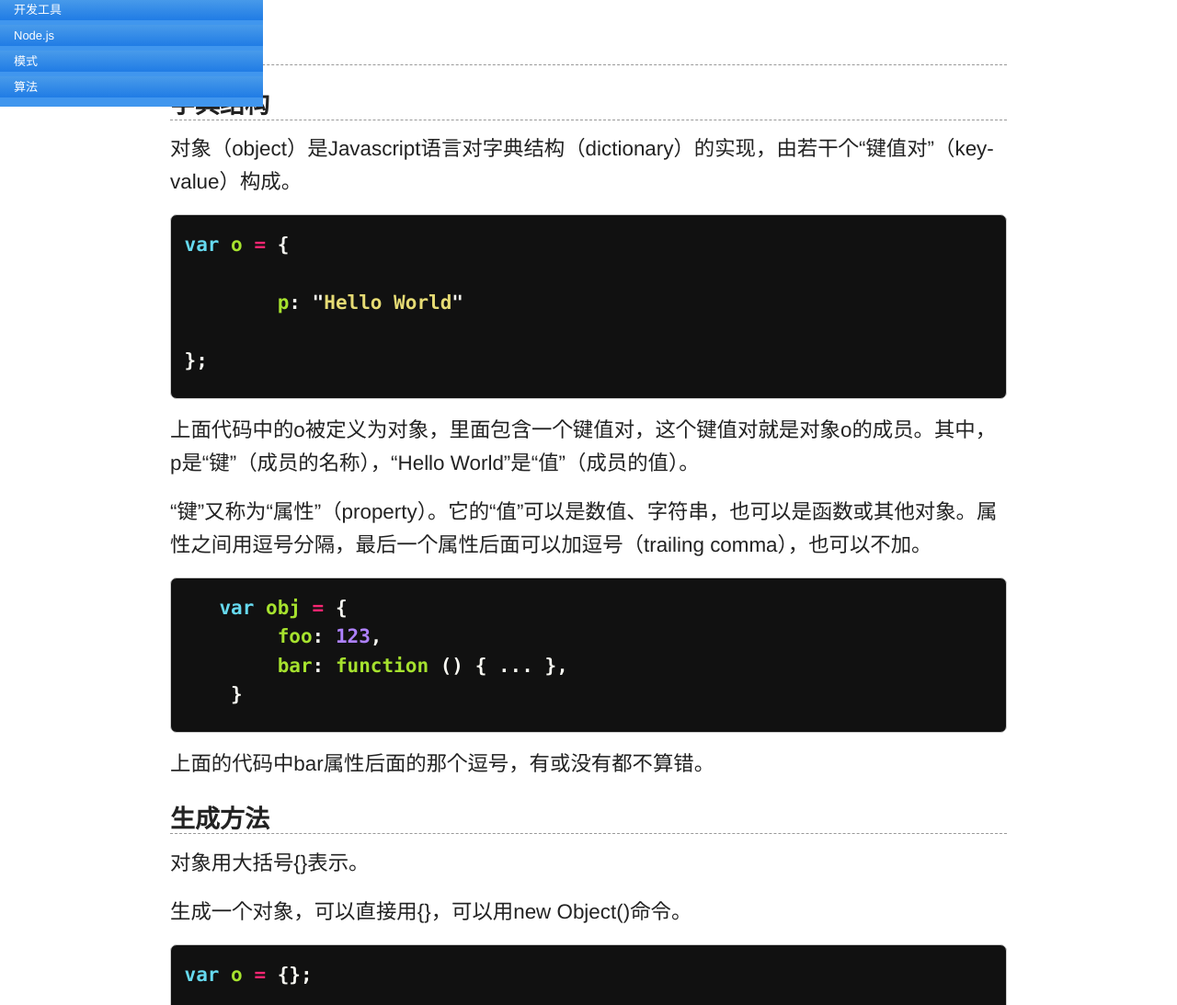
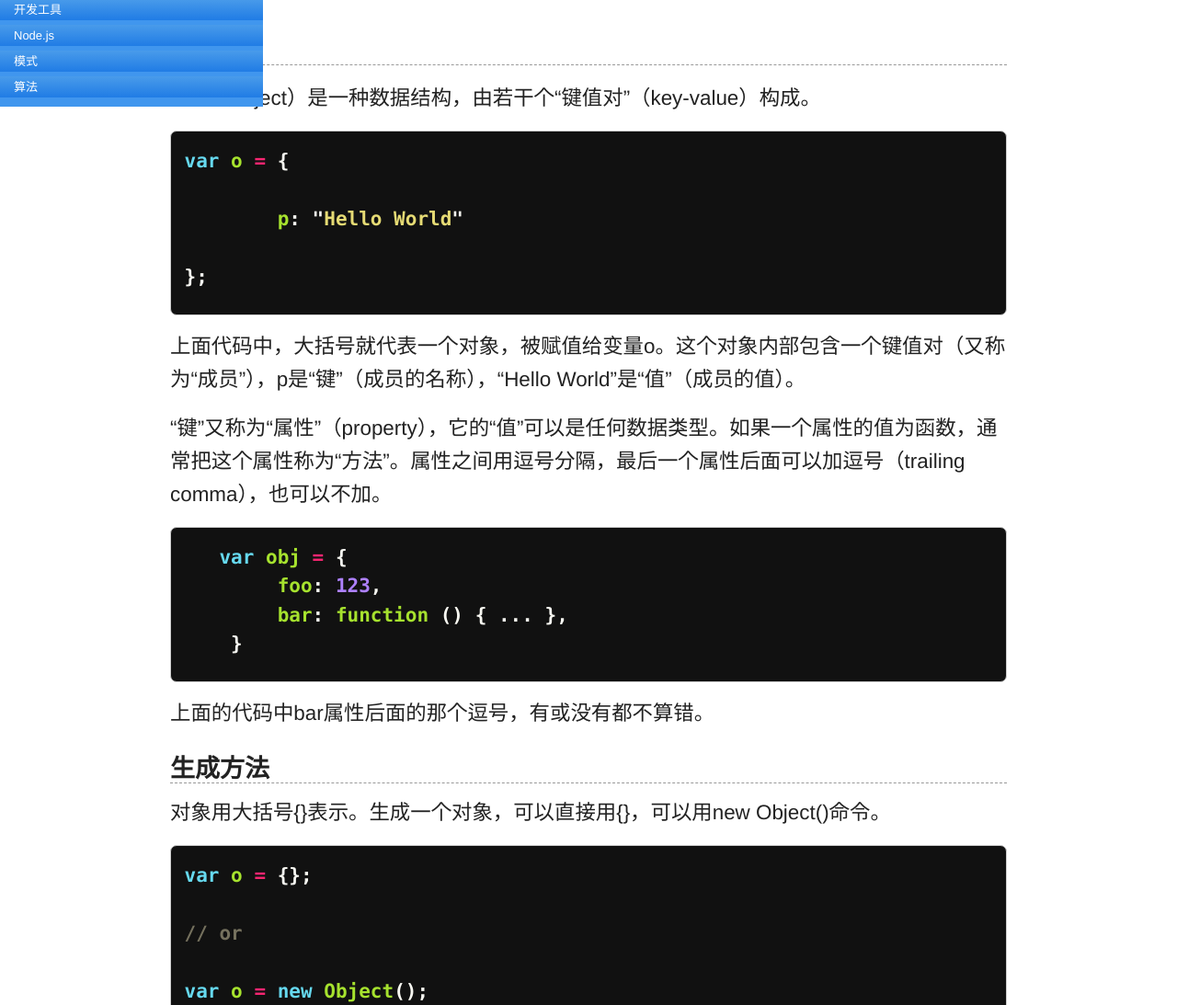
Before and after one commit to ruanyf/jstutorial, a Jekyll site: the page built from grammar/object.md, in a window 1280 px wide and 1400 px high, cut to the strip 307-1400 px from the top of the window. Shown: the whole strip at 92% size. Built offline with Jekyll 4.4.1, drawn with Linux system fonts in a browser that asks for light colours; Markdown is read by kramdown in place of the engine named in the settings; some of the changed text lies outside the part shown.

Commit message:
edit grammar/Object

```diff
--- a/grammar/object.md
+++ b/grammar/object.md
@@ -3,14 +3,12 @@
 layout: page
 category: grammar
 date: 2012-12-12
-modifiedOn: 2013-02-12
+modifiedOn: 2013-03-09
 ---
 
 ## 概述
 
-### 字典结构
-
-对象（object）是Javascript语言对字典结构（dictionary）的实现，由若干个“键值对”（key-value）构成。
+对象（object）是一种数据结构，由若干个“键值对”（key-value）构成。
 
 {% highlight javascript %}
 
@@ -22,9 +20,9 @@
 
 {% endhighlight %}
 
-上面代码中的o被定义为对象，里面包含一个键值对，这个键值对就是对象o的成员。其中，p是“键”（成员的名称），“Hello World”是“值”（成员的值）。
+上面代码中，大括号就代表一个对象，被赋值给变量o。这个对象内部包含一个键值对（又称为“成员”），p是“键”（成员的名称），“Hello World”是“值”（成员的值）。
 
-“键”又称为“属性”（property）。它的“值”可以是数值、字符串，也可以是函数或其他对象。属性之间用逗号分隔，最后一个属性后面可以加逗号（trailing comma），也可以不加。
+“键”又称为“属性”（property），它的“值”可以是任何数据类型。如果一个属性的值为函数，通常把这个属性称为“方法”。属性之间用逗号分隔，最后一个属性后面可以加逗号（trailing comma），也可以不加。
 
 {% highlight javascript %}
 
@@ -39,9 +37,7 @@
 
 ### 生成方法
 
-对象用大括号{}表示。
-
-生成一个对象，可以直接用{}，可以用new Object()命令。
+对象用大括号{}表示。生成一个对象，可以直接用{}，可以用new Object()命令。
 
 {% highlight javascript %}
 
@@ -96,7 +92,7 @@
 
 {% endhighlight %}
 
-### 变量名是对象的引用
+### 对象的引用
 
 如果不同的变量名指向同一个对象，那么它们都是这个对象的引用。修改其中一个变量，会影响到其他所有变量。
 
@@ -110,6 +106,21 @@
 
 v2.a
 // 1
+
+{% endhighlight %}
+
+### 删除属性
+
+delete命令可以删除一个属性。
+
+{% highlight javascript %}
+
+var o = { p:1 };
+
+delete o.p
+
+o.p
+// undefined
 
 {% endhighlight %}
 
```
